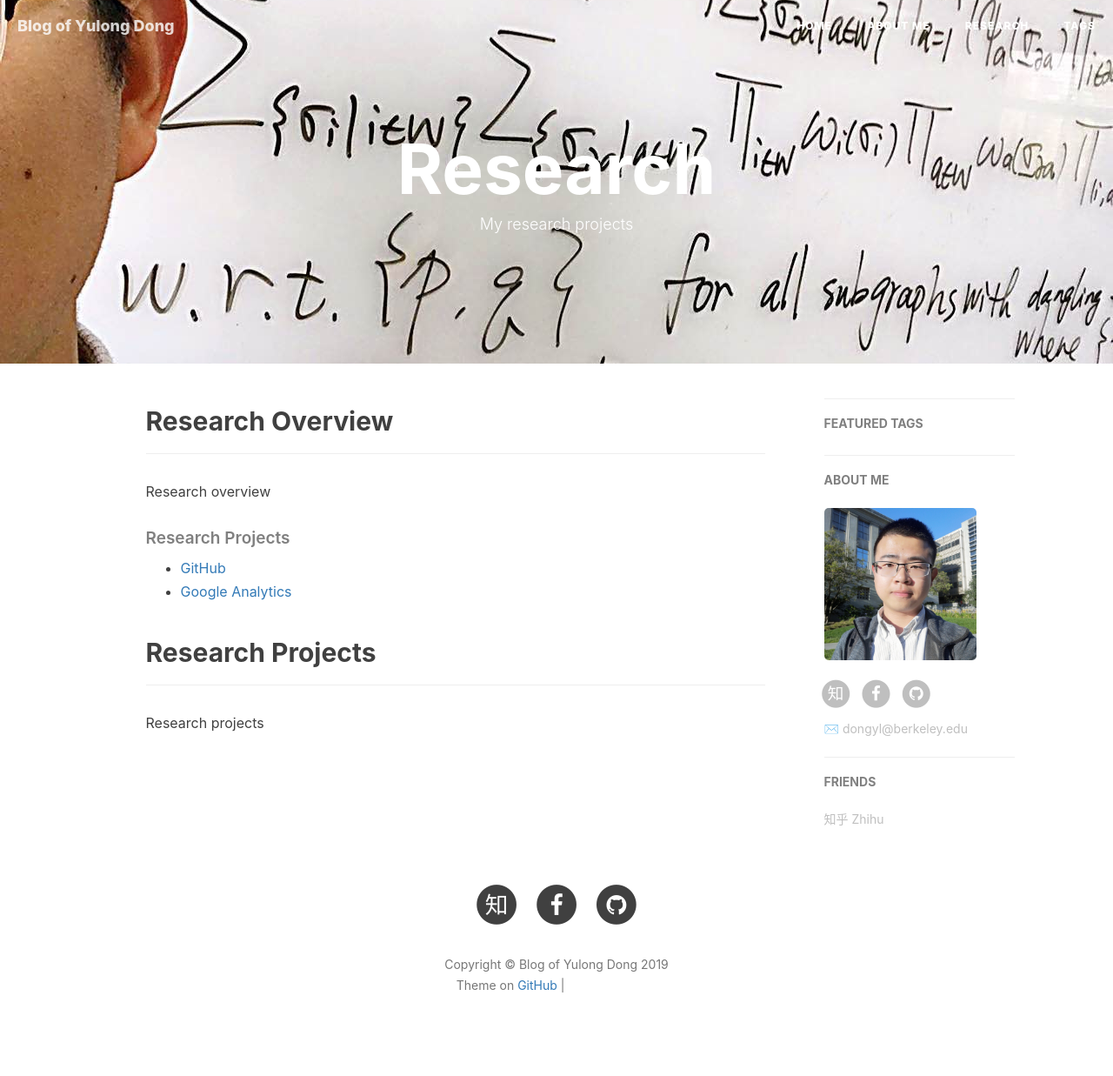
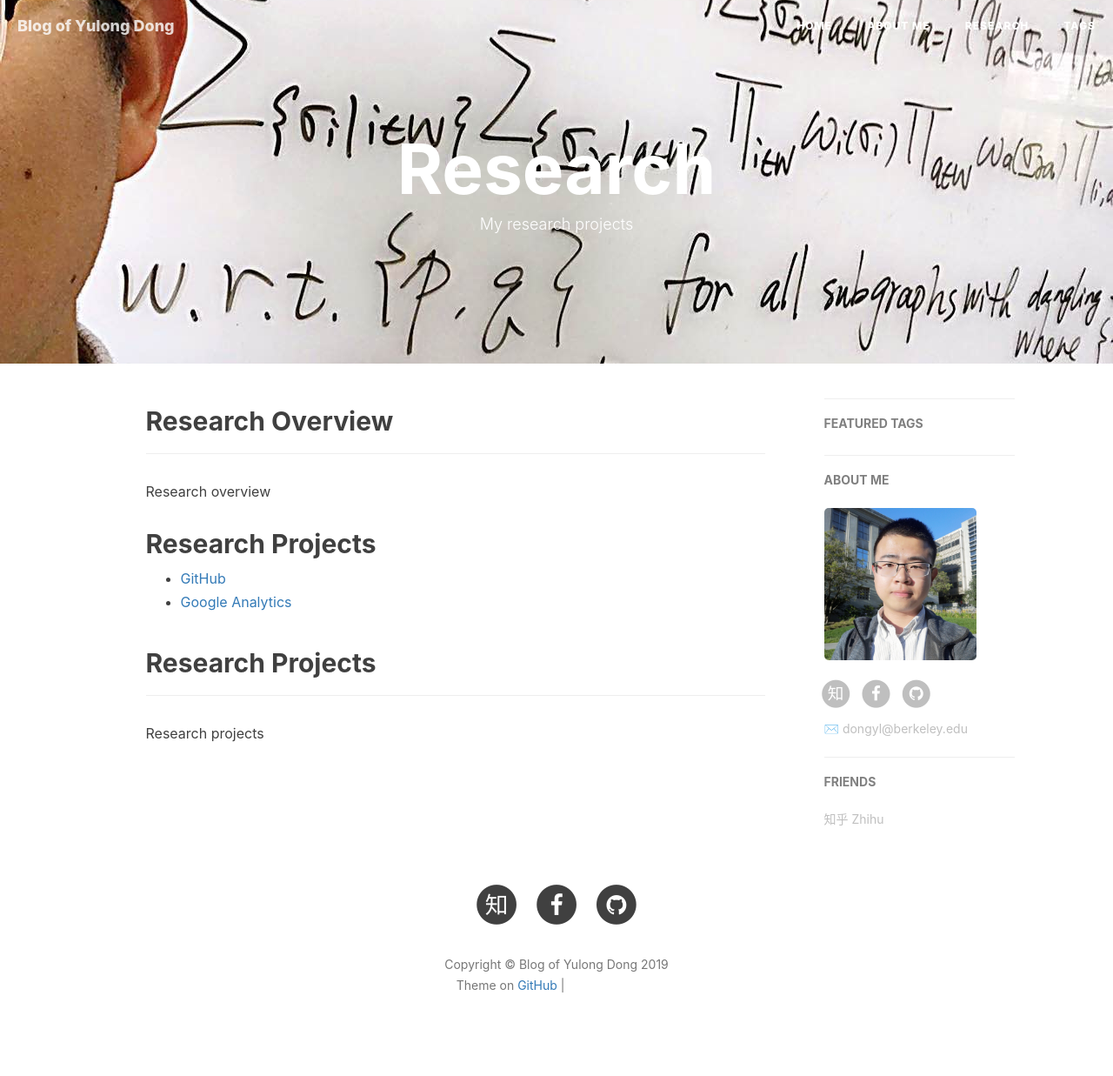
Before and after one commit to dongylaq/dongylaq.github.io, a Jekyll site: the page built from research.html, in a window 1280 px wide. Shown: the whole page at 87% size. Built offline with Jekyll 4.4.1, drawn with Linux system fonts in a browser that asks for light colours; nearby versions of some CDN libraries; comment, search, counter and statistics services are not loaded; grey boxes are pictures that could not be loaded.

```diff
--- a/research.html
+++ b/research.html
@@ -13,13 +13,12 @@ header-img: "img/title.jpeg"
 
 <!-- Chinese Version -->
 <div class="en post-container">
-<!--    <div class="col-md-12"> -->
         <h2>Research Overview</h2>
         <hr class="hr0">
 
         <p>Research overview</p>
 
-    <h5>Research Projects</h5>
+    <h2>Research Projects</h2>
 
     <ul>
         <li><a href="https://github.com">GitHub</a></li>
@@ -28,7 +27,6 @@ header-img: "img/title.jpeg"
 </div>
 
 <div class="en post-container">
-<!--    <div class="col-md-12"> -->
         <h2>Research Projects</h2>
         <hr class="hr0">
     <p>Research projects</p>
```
